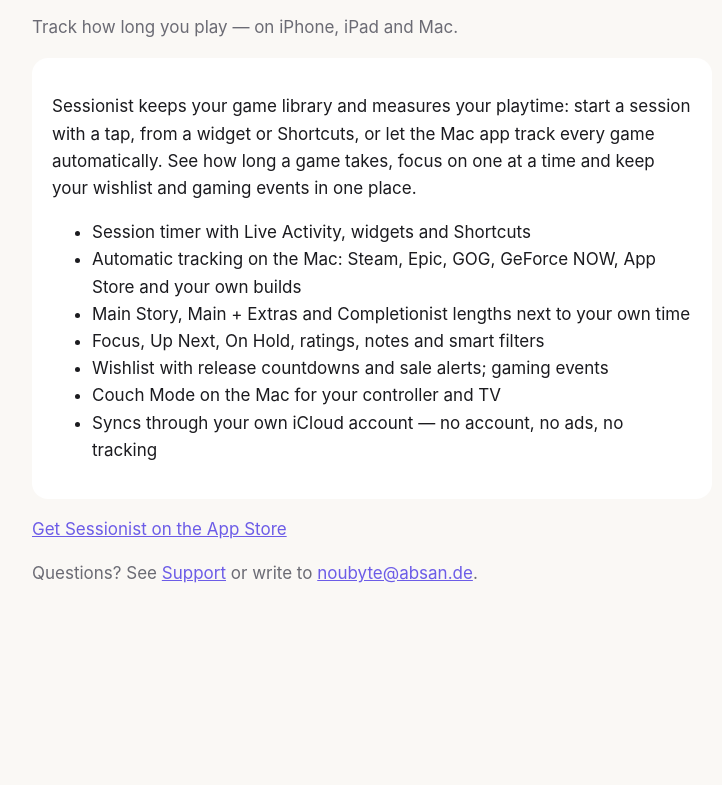
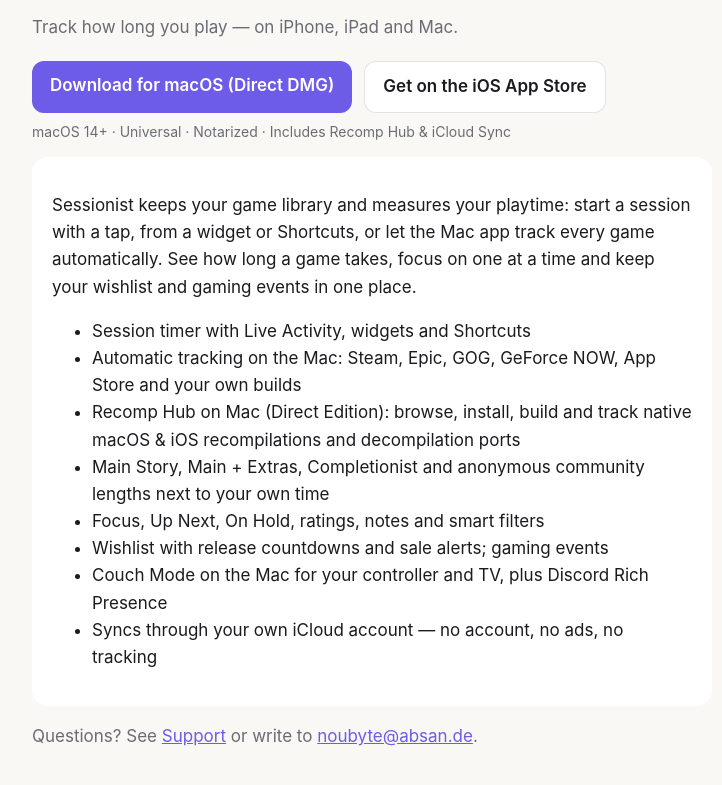
Before and after one commit to n-elnouby/SessionistApp, a plain HTML site: page index.html in a window 1280 px wide. Shown: the part 141-926 px from the top of the page, without its empty margins (268-990 px from the left). Before the commit the page ends 825 px from the top, so only its background shows below. Drawn offline with Linux system fonts and the light colour scheme.

Commit message:
Add macOS Direct DMG download button and Recomp Hub highlight

```diff
--- a/index.html
+++ b/index.html
@@ -1,8 +1,8 @@
 <!doctype html>
 <html lang="en"><head><meta charset="utf-8"><meta name="viewport" content="width=device-width, initial-scale=1">
 <title>Sessionist: Game Tracker</title><style>
-:root { --ink:#1b1b1f; --muted:#6b6b74; --bg:#faf8f5; --card:#fff; --accent:#6c5ce7; }
-@media (prefers-color-scheme: dark) { :root { --ink:#f1efec; --muted:#a3a3ab; --bg:#141416; --card:#1e1e22; --accent:#9d8cff; } }
+:root { --ink:#1b1b1f; --muted:#6b6b74; --bg:#faf8f5; --card:#fff; --accent:#6c5ce7; --accent-ink:#fff; --border:rgba(27,27,31,.12); }
+@media (prefers-color-scheme: dark) { :root { --ink:#f1efec; --muted:#a3a3ab; --bg:#141416; --card:#1e1e22; --accent:#9d8cff; --accent-ink:#141416; --border:rgba(241,239,236,.14); } }
 * { box-sizing: border-box; }
 body { margin:0; font:17px/1.6 -apple-system, BlinkMacSystemFont, "Segoe UI", sans-serif; color:var(--ink); background:var(--bg); }
 main { max-width: 720px; margin: 0 auto; padding: 40px 20px 80px; }
@@ -14,23 +14,32 @@ a { color: var(--accent); }
 nav { display:flex; gap:18px; margin-bottom: 32px; font-weight:600; }
 nav a { text-decoration:none; }
 .card { background:var(--card); border-radius:16px; padding:18px 20px; margin: 14px 0; }
+.actions { display:flex; flex-wrap:wrap; gap:12px; margin: 20px 0 8px; }
+.btn { display:inline-block; padding:11px 18px; border-radius:12px; font-weight:600; text-decoration:none; background:var(--accent); color:var(--accent-ink); }
+.btn-secondary { background:var(--card); color:var(--ink); border:1px solid var(--border); }
+.small { font-size:14px; margin-top:4px; }
 </style></head>
 <body><main>
 <nav><a href="./">Sessionist</a><a href="support.html">Support</a><a href="privacy.html">Privacy</a></nav>
 <h1>Sessionist: Game Tracker</h1>
 <p class="muted">Track how long you play &mdash; on iPhone, iPad and Mac.</p>
+<div class="actions">
+<a class="btn" href="https://github.com/n-elnouby/SessionistApp/releases/latest">Download for macOS (Direct DMG)</a>
+<a class="btn btn-secondary" href="https://apps.apple.com/app/id6758464286">Get on the iOS App Store</a>
+</div>
+<p class="muted small">macOS 14+ &middot; Universal &middot; Notarized &middot; Includes Recomp Hub &amp; iCloud Sync</p>
 <div class="card">
 <p>Sessionist keeps your game library and measures your playtime: start a session with a tap, from a widget or Shortcuts, or let the Mac app track every game automatically. See how long a game takes, focus on one at a time and keep your wishlist and gaming events in one place.</p>
 <ul>
 <li>Session timer with Live Activity, widgets and Shortcuts</li>
 <li>Automatic tracking on the Mac: Steam, Epic, GOG, GeForce NOW, App Store and your own builds</li>
-<li>Main Story, Main + Extras and Completionist lengths next to your own time</li>
+<li>Recomp Hub on Mac (Direct Edition): browse, install, build and track native macOS &amp; iOS recompilations and decompilation ports</li>
+<li>Main Story, Main + Extras, Completionist and anonymous community lengths next to your own time</li>
 <li>Focus, Up Next, On Hold, ratings, notes and smart filters</li>
 <li>Wishlist with release countdowns and sale alerts; gaming events</li>
-<li>Couch Mode on the Mac for your controller and TV</li>
+<li>Couch Mode on the Mac for your controller and TV, plus Discord Rich Presence</li>
 <li>Syncs through your own iCloud account &mdash; no account, no ads, no tracking</li>
 </ul>
 </div>
-<p><a href="https://apps.apple.com/app/id6758464286">Get Sessionist on the App Store</a></p>
 <p class="muted">Questions? See <a href="support.html">Support</a> or write to <a href="mailto:noubyte@absan.de?subject=Sessionist">noubyte@absan.de</a>.</p>
 </main></body></html>
```
